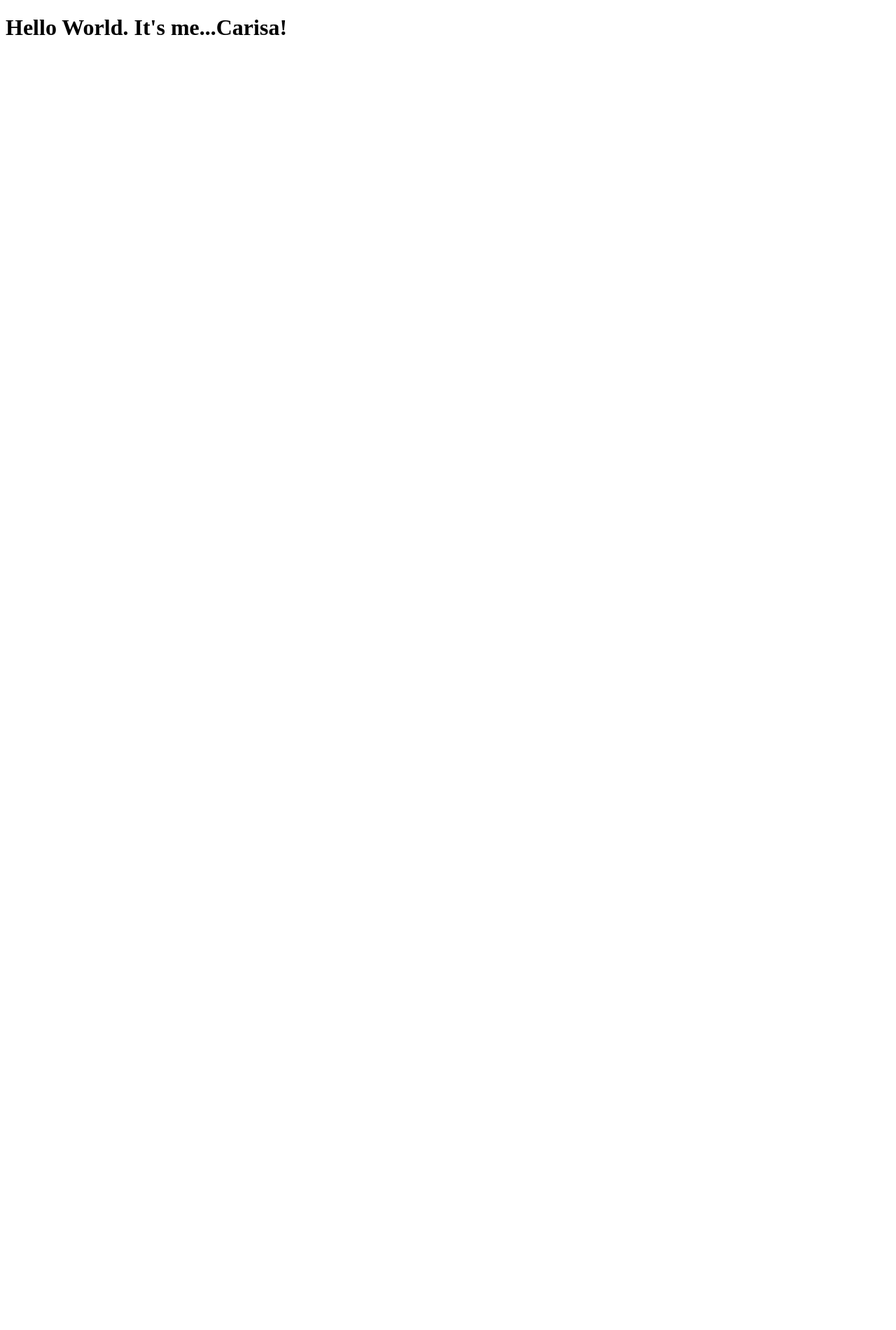
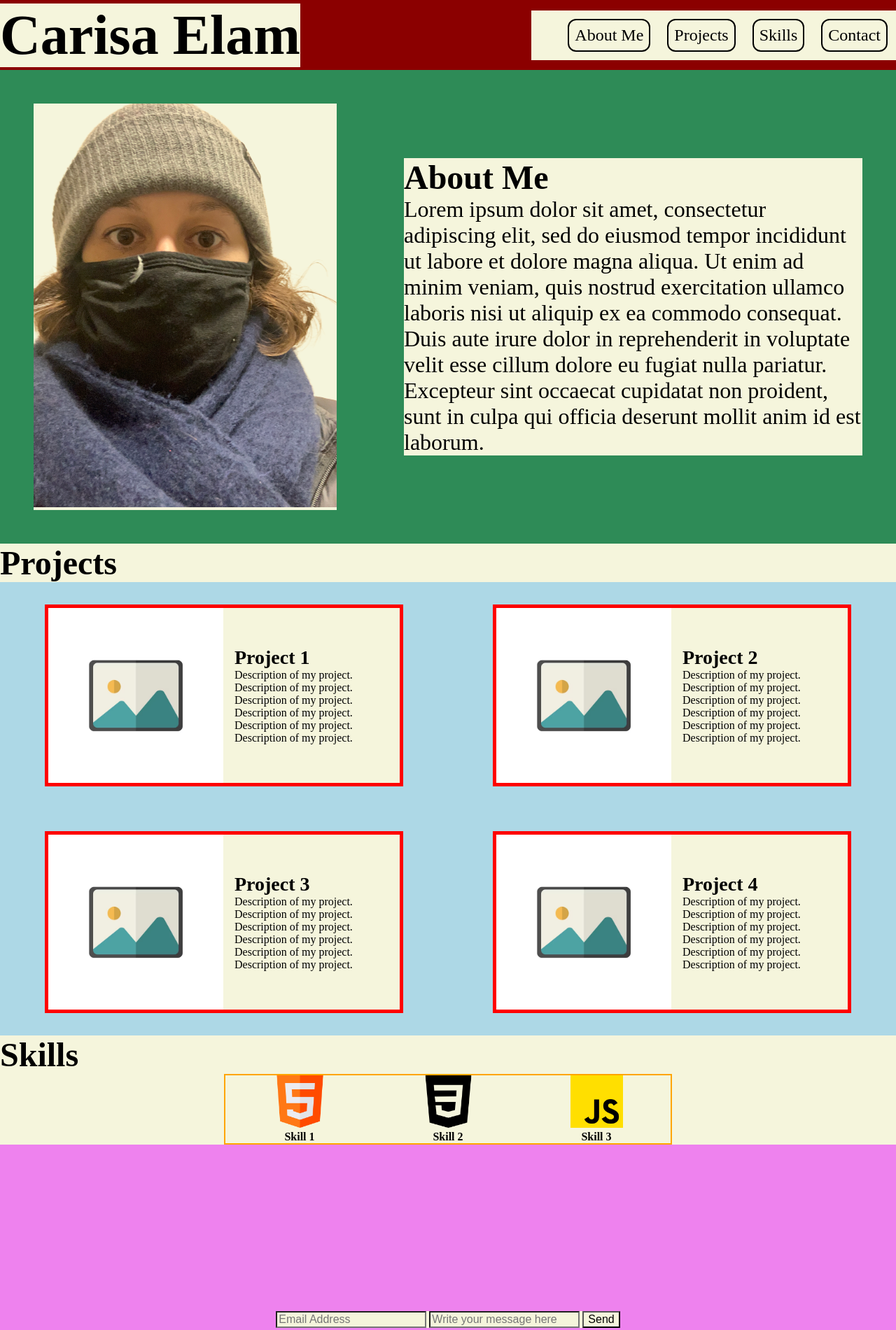
Before and after one commit to carisaelam/personal_portfolio, a plain HTML site: page index.html in a window 1280 px wide. Shown: the whole page at 70% size. Before the commit the page ends 800 px from the top, so only its background shows below. Drawn offline with Linux system fonts and the light colour scheme.

Commit message:
Check form options

```diff
--- a/index.html
+++ b/index.html
@@ -1,13 +1,127 @@
+<!-- Wireframe: https://app.zenframe.com/docs/NE6tpQO13p05qwNQIRJi -->
+
 <!DOCTYPE html>
 <html lang="en">
 <head>
     <meta charset="UTF-8">
     <meta name="viewport" content="width=device-width, initial-scale=1.0">
     <title>My Personal Portfolio</title>
+    <link rel="stylesheet" type="text/css" href="styles.css" />
+    <script src="https://kit.fontawesome.com/5c575ba63c.js" crossorigin="anonymous"></script>
 </head>
+
 <body>
-    <header>
-        <h1>Hello World. It's me...Carisa!</h1>
-    </header>
+
+<!-- Header Section -->
+    <nav class="navbar">
+      <h1>Carisa Elam</h1>
+      <ul class="ul-container">
+        <li>About Me</li>
+        <li>Projects</li>
+        <li>Skills</li>
+        <li>Contact</li>
+      </ul>
+    </nav>
+
+
+    <!-- Main Section -->
+    <section class="main">
+        <div class="headshot">
+            <img class="headshot-image" src="./resources/headshot.png" alt="Image of Carisa Elam"/>
+
+        </div>
+        <div class="intro-text">
+            <h2>About Me</h2>
+            <p>Lorem ipsum dolor sit amet, consectetur adipiscing elit, sed do eiusmod tempor incididunt ut labore et dolore magna aliqua. Ut enim ad minim veniam, quis nostrud exercitation ullamco laboris nisi ut aliquip ex ea commodo consequat. Duis aute irure dolor in reprehenderit in voluptate velit esse cillum dolore eu fugiat nulla pariatur. Excepteur sint occaecat cupidatat non proident, sunt in culpa qui officia deserunt mollit anim id est laborum.</p>
+        </div>
+    </section>
+
+
+<!-- Projects Section -->
+    <h2>Projects</h2>
+    <section class="projects">
+
+        <div class="project-container" id="project-one">
+            <img class="project-image" src="./resources/image-placeholder.avif" alt=""/>
+            <div class="project-text">
+                <h3>Project 1</h3>
+                <p>Description of my project. Description of my project. Description of my project. Description of my project. Description of my project. Description of my project.
+                </p>
+            </div>
+        </div>
+
+
+        <div class="project-container" id="project-two">
+            <img class="project-image" src="./resources/image-placeholder.avif" alt=""/>
+            <div class="project-text">
+                <h3>Project 2</h3>
+                <p>Description of my project. Description of my project. Description of my project. Description of my project. Description of my project. Description of my project.
+                </p>
+            </div>
+        </div>
+
+
+        <div class="project-container" id="project-three">
+            <img class="project-image" src="./resources/image-placeholder.avif" alt=""/>
+            <div class="project-text">
+                <h3>Project 3</h3>
+                <p>Description of my project. Description of my project. Description of my project. Description of my project. Description of my project. Description of my project.
+                </p>
+            </div>
+        </div>
+
+
+        <div class="project-container" id="project-four">
+            <img class="project-image" src="./resources/image-placeholder.avif" alt=""/>
+            <div class="project-text">
+                <h3>Project 4</h3>
+                <p>Description of my project. Description of my project. Description of my project. Description of my project. Description of my project. Description of my project.
+                </p>
+            </div>
+        </div>
+
+    </section>
+
+
+<!-- Skills Section -->
+    <h2>Skills</h2>
+    <section class="skills">
+
+        <div class="skills-container">
+
+            <div class="skills-item">
+                <img src="./resources/html.png" alt="HTML5 Logo"/>
+                <h4>Skill 1</h4>
+            </div>
+
+            <div class="skills-item">
+                <img src="./resources/css.png" alt="HTML5 Logo"/>
+                <h4>Skill 2</h4>
+            </div>
+
+
+            <div class="skills-item">
+                <img src="./resources/js.png" alt="HTML5 Logo"/>
+                <h4>Skill 3</h4>
+            </div>
+
+        </div>
+
+    </section>
+
+
+<!-- Contact Section -->
+    <section class="form-section">
+
+        <form action="https://formsubmit.co/carisamayuga@gmail.com" method="POST">
+            <input type="email" name="email" placeholder="Email Address">
+            <input type="text" name="name" placeholder="Write your message here" required>
+            <button type="submit">Send</button>
+        </form>
+
+
+    </section>
+
+
 </body>
 </html>
--- /dev/null
+++ b/styles.css
@@ -0,0 +1,133 @@
+/* Universal Styles */
+* {
+    box-sizing: border-box;
+    margin: 0;
+    background-color: beige;
+    font-size: 16px;
+}
+
+h1 {
+    font-size: 5rem;
+}
+
+h2 {
+    font-size: 3rem;
+}
+
+h3 {
+    font-size: 1.75rem;
+}
+
+/* Header Section */
+
+.navbar {
+    width: 100%;
+    height: 100px;
+    background-color: darkred;
+    display: flex;
+    justify-content: space-between;
+    align-items: center;
+    position: sticky; top: 0;
+}
+
+.ul-container {
+    display: flex;
+    justify-content: space-around;
+    align-items: center;
+}
+
+.ul-container li {
+    list-style-type: none;
+    border: 2px solid black;
+    border-radius: .75rem;
+    margin: .75rem;
+    padding: .5rem;
+    font-size: 1.5rem;
+}
+
+
+/* Main Section */
+
+.main {
+    display: flex;
+    justify-content: space-between;
+    align-items: center;
+    width: 100%;
+    height: auto;
+    background-color: seagreen;
+}
+
+.main > * {
+    margin: 3rem;
+}
+
+.headshot-image {
+    max-height: 600px;
+}
+
+.intro-text p {
+    font-size: 2rem;
+}
+
+
+/* Projects Section */
+.projects {
+    display: flex;
+    justify-content: space-around;
+    align-items: center;
+    flex-wrap: wrap;
+    width: 100%;
+    height: auto;
+    background-color: lightblue;
+}
+
+.project-container {
+    border: 5px solid red;
+    width: 40%;
+    min-width: 400px;
+    margin: 2rem;
+    display: flex;
+    justify-content: space-between;
+    align-items: center;
+}
+
+.project-container img {
+    max-height: 250px;
+}
+
+.project-text {
+    margin: 1rem;
+}
+
+/* Skills Section */
+
+.skills {
+    display: flex;
+    justify-content: center;
+    align-items: center;
+}
+
+.skills-container {
+    display: flex;
+    justify-content: space-around;
+    align-items: center;
+    text-align: center;
+    height: auto;
+    width: 50%;
+    border: 2px solid orange;
+}
+
+.skills-item img {
+    max-height: 75px;
+}
+
+
+/* Contact Section */
+
+.form-section {
+    display: flex;
+    justify-content: center;
+    align-items: center;
+    height: 500px;
+    background-color: violet;
+}
```
Also changed, not shown: resources/css.png (added), resources/headshot.png (added), resources/html.png (added), resources/html5.png (added), resources/image-placeholder.avif (added), resources/js.png (added), style.css (deleted), 1 other file.
